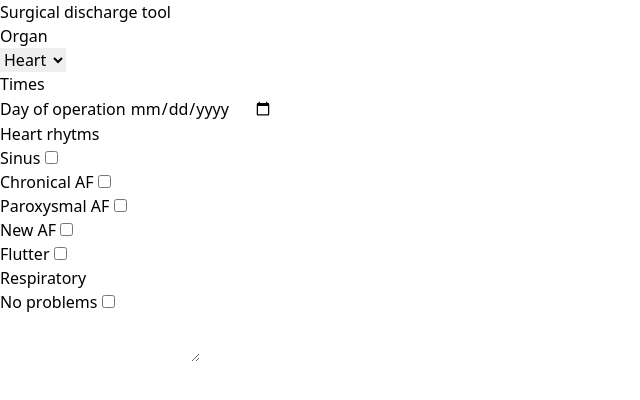
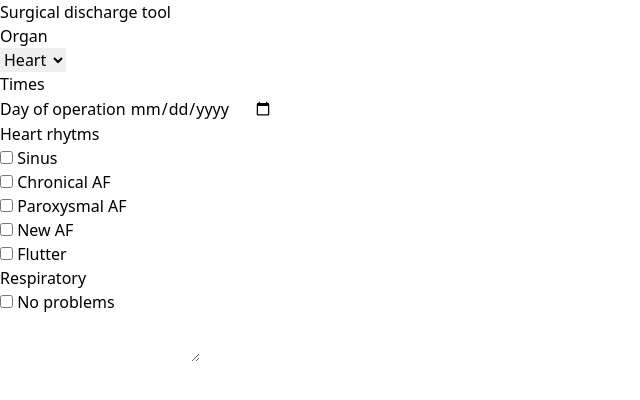
Before and after one commit to lalli-oni/surgical-discharge-tool, a Svelte app: page / in a window 1280 px wide. Shown: the top 400 px of the page, without its empty margins (0-640 px from the left). Built offline with nearby package versions, Linux system fonts and the light colour scheme.

Commit message:
Style Check Box component

```diff
--- a/src/Checkbox.svelte
+++ b/src/Checkbox.svelte
@@ -3,7 +3,7 @@
     export let id: string;
 </script>
 
-<div class="flex flex-row">
+<div class="flex flex-row gap-4 items-baseline">
+    <input type="checkbox" id={id}/>
     <label class="text-white" for={id}>{label}</label>
-    <input type="checkbox" id={id}/>
 </div>
```
